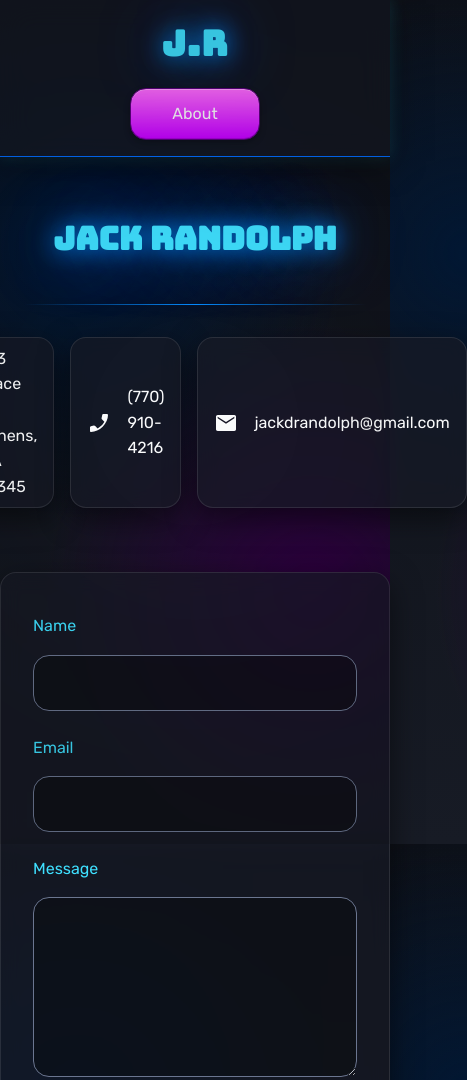
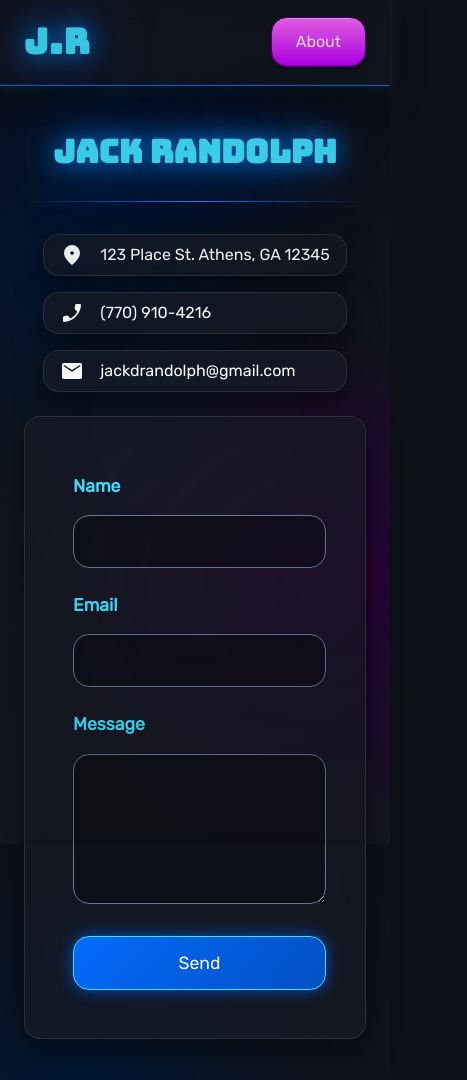
Before and after one commit to JackaPacka/jackapacka.github.io, a website: page contact.html in a window 390 px wide. Shown: the top 1080 px of the page, 467 px wide, since content can reach past the window. Drawn offline with Linux system fonts and the light colour scheme.

Commit message:
Slightly better layout on mobile

```diff
--- a/contact.html
+++ b/contact.html
@@ -69,6 +69,7 @@
             </div>
         </div>
     </header>
+    <div class="contact-form">
         <form
             method="post"
             action="https://formsubmit.co/jack-uga-csci4300-project-1"
@@ -82,6 +83,9 @@
             <textarea name="message" id="message"></textarea>
             <input type="submit" value="Send" />
         </form>
+    </div>
+
+
     <footer>
         &copy;
         <a href="index.html">Jack Randolph</a>
--- a/css/style.css
+++ b/css/style.css
@@ -43,8 +43,23 @@
     --neutral-color-darker:     #171b25;
     --neutral-color-darkest:    #0d1017;
 
+    /* Spacing */
+    --spacing-extra-extra-small: 1px;
+    --spacing-extra-small:       4px;
+    --spacing-small:             8px;
+    --spacing-medium:            16px;
+    --spacing-large:             24px;
+    --spacing-extra-large:       32px;
+    --spacing-extra-extra-large: 48px;
+
     /* Border */
     --border-radius: 16px;
+    --border-width:  1px;
+
+
+
+
+
 
 
     /* Temp vars */
@@ -72,44 +87,38 @@
 
 
 
-
-
+* { box-sizing: border-box; }
 
 body {
     margin: 0;
     padding: 0;
+
+    max-width: 100vw;
+    overflow-x: hidden;
+
     background-color: var(--neutral-color-darkest);
     background-image:
         radial-gradient(circle at 20% 30%, var(--primary-color-darkest) 0%, transparent 40%),
         radial-gradient(circle at 80% 70%, var(--secondary-color-darkest) 0%, transparent 40%),
         linear-gradient(var(--neutral-color-darkest), var(--neutral-color-darker));
+
     background-attachment: fixed;
     color: var(--neutral-color-ultralight);
     font-family: Rubik, sans-serif;
-    line-height: 1.6;
+    line-height: 1.5;
 }
 
-h1, h2, h3 {
-    margin-top: 0;
+h1, h2, h3, h4, h5, h6 {
+    margin: 0;
+    padding: 0;
+    font-family: Bungee, sans-serif;
 }
 
 p {
-    margin-block: 8px 16px;
+    margin: 0;
+    padding: 0;
+    font-family: Rubik, sans-serif;
 }
-
-
-
-
-
-
-
-
-
-
-
-
-
-
 
 
 /****************   Nav Section **********************/
@@ -118,7 +127,7 @@ nav {
     justify-content: space-between;
     align-items: center;
 
-    padding: 16px 48px;
+    padding: 16px 24px;
     gap: 16px;
 
     color: var(--primary-color-lightest);
@@ -179,7 +188,9 @@ nav a:hover {
 
 /*********** Splash Page ************************/
 header {
-    padding: 64px 24px;
+    margin-block: 64px;
+    padding-inline: 24px;
+
     background: transparent;
     display: flex;
     flex-direction: column;
@@ -188,11 +199,10 @@ header {
 
 header h1 {
     color: var(--primary-color-lightest);
-    font-size: clamp(32px, 8vw, 56px);
-    margin-bottom: 16px;
     font-family: Bungee, sans-serif;
+    font-size: 2.5rem;
+    line-height: 1.1;
     text-shadow: var(--glow-primary);
-    line-height: 1.1;
 }
 
 header .hero {
@@ -200,13 +210,15 @@ header .hero {
     justify-content: center;
     align-items: center;
 
+    width: 100%;
     max-width: 800px;
-    width: 100%;
+
     margin: 0 auto;
+    padding: 48px;
     gap: 48px;
 
     text-align: right;
-    padding: 40px;
+
     background: var(--glass-bg);
     backdrop-filter: blur(10px);
     border: 1px solid var(--glass-border);
@@ -217,7 +229,6 @@ header .hero {
 header .hero .tagline {
     color: var(--neutral-color-lightest);
     font-size: 1.1rem;
-    font-weight: 300;
 }
 
 header .hero img {
@@ -244,8 +255,9 @@ header .address {
 
 header .address-bar {
     display: flex;
-    justify-content: space-between;
+    justify-content: space-around;
     align-content: center;
+    flex-wrap: wrap;
     gap: 16px;
 }
 
@@ -271,6 +283,34 @@ header .address-bar .address-bar-item p {
     padding: 0;
 }
 
+
+@media (max-width: 680px) {
+    header {
+        margin-top: 48px;
+        margin-bottom: 0;
+        padding-inline: 24px;
+    }
+
+    header h1 {
+        font-size: 2rem;
+    }
+
+    header .hero {
+        flex-direction: column;
+        text-align: center;
+        gap: 24px;
+        padding: 24px;
+    }
+
+    header .hero img {
+        transform: rotateX(0deg) rotateY(0deg);
+        perspective: initial;
+    }
+
+    header .address-bar {
+        flex-direction: column;
+    }
+}
 
 
 
@@ -313,13 +353,16 @@ hr {
     background: linear-gradient(to right, transparent, var(--primary-color-light), transparent);
 }
 
-.sections {
+.index-content {
     display: grid;
     grid-template-columns: 1fr 1fr;
-    gap: 32px;
-    max-width: 1200px;
+
     margin: 0 auto;
     padding: 32px;
+    gap: 32px;
+
+    width: 100%;
+    max-width: 1200px;
 }
 
 section {
@@ -420,6 +463,22 @@ section a:hover::after {
     width: 100%;
 }
 
+
+@media (max-width: 680px) {
+    main {
+        padding: 24px;
+        gap: 24px;
+        grid-template-columns: 1fr;
+    }
+
+    section.full-width {
+        grid-column: span 1;
+    }
+}
+
+
+
+
 /**************   Projects   *****************/
 .three-col {
     width: 100%;
@@ -479,57 +538,22 @@ section a:hover::after {
     display: none;
 }
 
-/**************   Responsiveness   *****************/
-@media (max-width: 680px) {
-    nav {
-        flex-direction: column;
-        justify-content: center;
-        align-items: center;
-        padding: 16px;
-    }
 
-    header .hero {
-        flex-direction: column;
-        text-align: center;
-        padding: 24px;
-    }
 
-    header .hero img {
-        order: -1;
-        width: 150px;
-        height: 150px;
-        transform: none;
-    }
 
-    header .hero img:hover {
-        transform: scale(1.1);
-    }
-
-    section {
-        padding: 24px;
-    }
-
-    section h2 {
-        font-size: 1.5rem;
-    }
-
-    .three-col {
-        grid-template-columns: 1fr;
-    }
-
-    section.full-width {
-        grid-column: span 1;
-    }
-}
 
 /**************   Contact Page   *****************/
 .one-col {
     display: grid;
     grid-template-columns: 1fr;
+
+    margin: 0 auto;
+    padding: 48px;
     gap: 16px;
+
+    width: 100%;
     max-width: 600px;
-    margin: 0 auto;
-    padding: 32px;
+
     background: var(--glass-bg);
     backdrop-filter: blur(10px);
     border: 1px solid var(--glass-border);
@@ -537,22 +561,32 @@ section a:hover::after {
     box-shadow: var(--shadow-3d);
 }
 
+.contact-form {
+    margin: 0 auto;
+    padding: 24px;
+    width: 100%;
+    max-width: 600px;
+}
+
 label {
     margin-top: 8px;
     color: var(--primary-color-lightest);
-    font-weight: 500;
+    font-weight: bold;
+    font-size: 1.1rem;
 }
 
 input[type="text"],
 input[type="email"],
 textarea {
-    padding: 14px;
+    padding: 16px;
     border: 1px solid var(--neutral-color-light);
     border-radius: var(--border-radius);
     background: rgba(0, 0, 0, 0.3);
-    color: white;
-    font: inherit;
-    transition: all 0.3s ease;
+    color: var(--neutral-color-ultralight);
+    transition: all 300ms ease;
+
+    font-family: Rubik, sans-serif;
+    font-size: 1rem;
 }
 
 input:focus,
@@ -573,8 +607,9 @@ input[type="submit"] {
     color: white;
     border: 1px solid var(--primary-color-lightest);
     border-radius: var(--border-radius);
-    font-family: Bungee, sans-serif;
     cursor: pointer;
+    font-family: Rubik, sans-serif;
+    font-size: 1.1rem;
     box-shadow: 0 0 15px var(--primary-color-dark);
     transition: all 300ms ease;
 }
@@ -588,3 +623,7 @@ input[type="submit"]:hover {
 input[type="submit"]:active {
     transform: translateY(1px);
 }
+
+@media (max-width: 680px) {
+
+}
```
Also changed, not shown: index.html (+1 -1 lines), 1 other file. Lines whose indentation alone changed are shown as unchanged.
